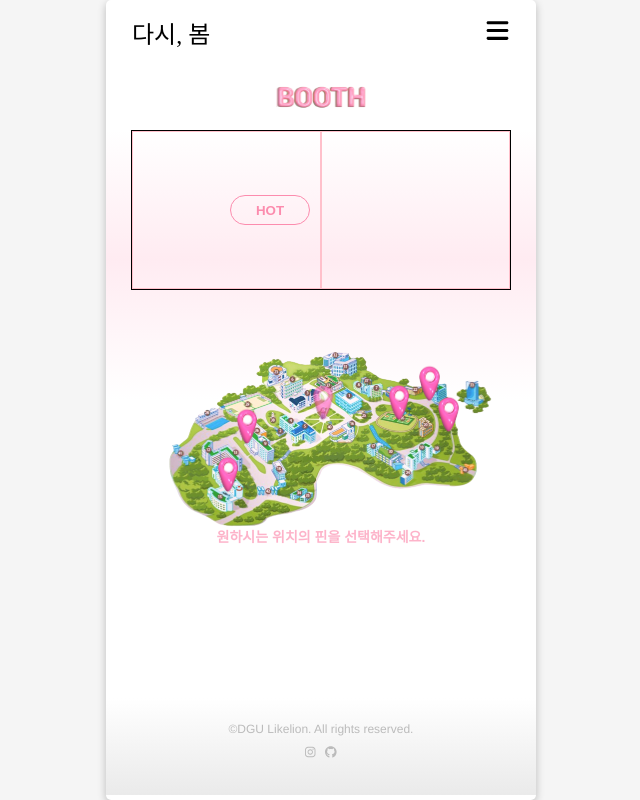
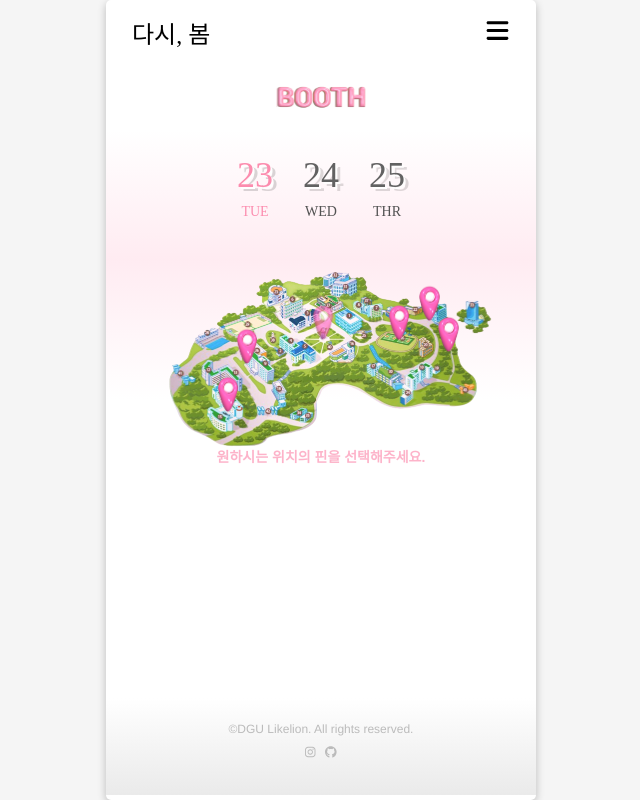
Before and after one commit to LikeLion-at-DGU/2023_spring_festival_front, a Next.js app: page /booth in a window 1280 px wide. Both pictures are taken after a click on the element 640 px from the left and 410 px from the top of the page. Shown: the whole page, without its empty margins (319-959 px from the left). Built offline with nearby package versions, Linux system fonts and the light colour scheme; a web font is replaced by a local one.

Commit message:
Design: Setting first scene to Second scene

```diff
--- a/src/pages/booth/index.jsx
+++ b/src/pages/booth/index.jsx
@@ -1,10 +1,11 @@
-import { React, useEffect, useState } from "react";
+import { React, useEffect, useMemo, useState } from "react";
 import { motion } from "framer-motion";
 import {
   BoxDate,
   BoxDay,
   Container,
   DateContainer,
+  DateSection,
   DayBox,
   GuideMessage,
   MapSection,
@@ -52,21 +53,42 @@ export default function Booth() {
 
   // State 관리------------------------------------
   const [guideMessage, setGuideMessage] = useState("시작을 위해 지도를 클릭해주세요.");
+  const [firstScene, setFirstScene] = useState(true);
+  const [secondScene, setSecondScene] = useState(false);
+
+  const FirstMoved = useMemo(() => {
+    return firstScene;
+  }, [firstScene]);
 
   // Function 관리---------------------------------
   const handleMap = () => {
     setGuideMessage("원하시는 위치의 핀을 선택해주세요.");
+    setFirstScene(false);
+    setSecondScene(true);
   };
 
   return (
     <Container>
-      <RankingSection>
+      <RankingSection firstMoved={FirstMoved}>
         <RankingLeftSection>
           <RankingHotButton>HOT</RankingHotButton>
         </RankingLeftSection>
         <RankingRightSection></RankingRightSection>
       </RankingSection>
-      <MapSection onClick={handleMap}>
+      {/* DateSection---------------------------- */}
+      <DateSection firstMoved={FirstMoved}>
+        {dayArray.map((i) => (
+          <DayBox key={i.id} onClick={() => setIsToday(i.id)}>
+            <BoxDate isActive={isToday === i.id}>
+              <DateNum>{i.date}</DateNum>
+            </BoxDate>
+            <BoxDay isActive={isToday === i.id}>
+              <DateWeek>{i.day}</DateWeek>
+            </BoxDay>
+          </DayBox>
+        ))}
+      </DateSection>
+      <MapSection onClick={handleMap} firstMoved={FirstMoved}>
         <Image src={map} alt="campus_map" fill />
         <Pin1>
           <Image src={pin} alt="pin" fill style={{ objectFit: "cover" }} />
@@ -91,18 +113,3 @@ export default function Booth() {
     </Container>
   );
 }
-
-{
-  /* <DateContainer>
-  {dayArray.map((i) => (
-    <DayBox key={i.id} onClick={() => setIsToday(i.id)}>
-      <BoxDate isActive={isToday === i.id}>
-        <DateNum>{i.date}</DateNum>
-      </BoxDate>
-      <BoxDay isActive={isToday === i.id}>
-        <DateWeek>{i.day}</DateWeek>
-      </BoxDay>
-    </DayBox>
-  ))}
-</DateContainer>; */
-}
--- a/src/pages/booth/style.jsx
+++ b/src/pages/booth/style.jsx
@@ -12,11 +12,13 @@ export const Container = styled.div`
   z-index: 1;
 `;
 // 날짜 컨테이너
-export const DateContainer = styled.div`
+export const DateSection = styled.div`
   width: 100%;
+  height: 15vh;
   display: flex;
-  align-items: flex-end;
   justify-content: center;
+  align-items: center;
+  display: ${(props) => (props.firstMoved ? "none" : "")};
 `;
 
 export const DayBox = styled.div`
@@ -37,21 +39,14 @@ export const FadeInOut = keyframes`
   }
 `;
 
-export const TranslateToTop = keyframes`
-  from {
-    transform: translate(0, 0);
-  } to {
-    transform: translate(0, 15%);
-  }
-`;
-
 export const RankingSection = styled.section`
   width: 100%;
   height: 20vh;
   display: flex;
   justify-content: center;
   align-items: center;
-  border: 1px solid black;
+
+  display: ${(props) => (props.firstMoved ? "" : "none")};
 `;
 
 export const RankingLeftSection = styled.section`
@@ -85,6 +80,8 @@ export const MapSection = styled.section`
   height: 30vh;
   cursor: pointer;
   position: relative;
+  transition: all 0.5s;
+  margin-top: ${(props) => (props.firstMoved ? "0vh" : "-5vh")};
 `;
 
 export const Pin1 = styled.section`
```
